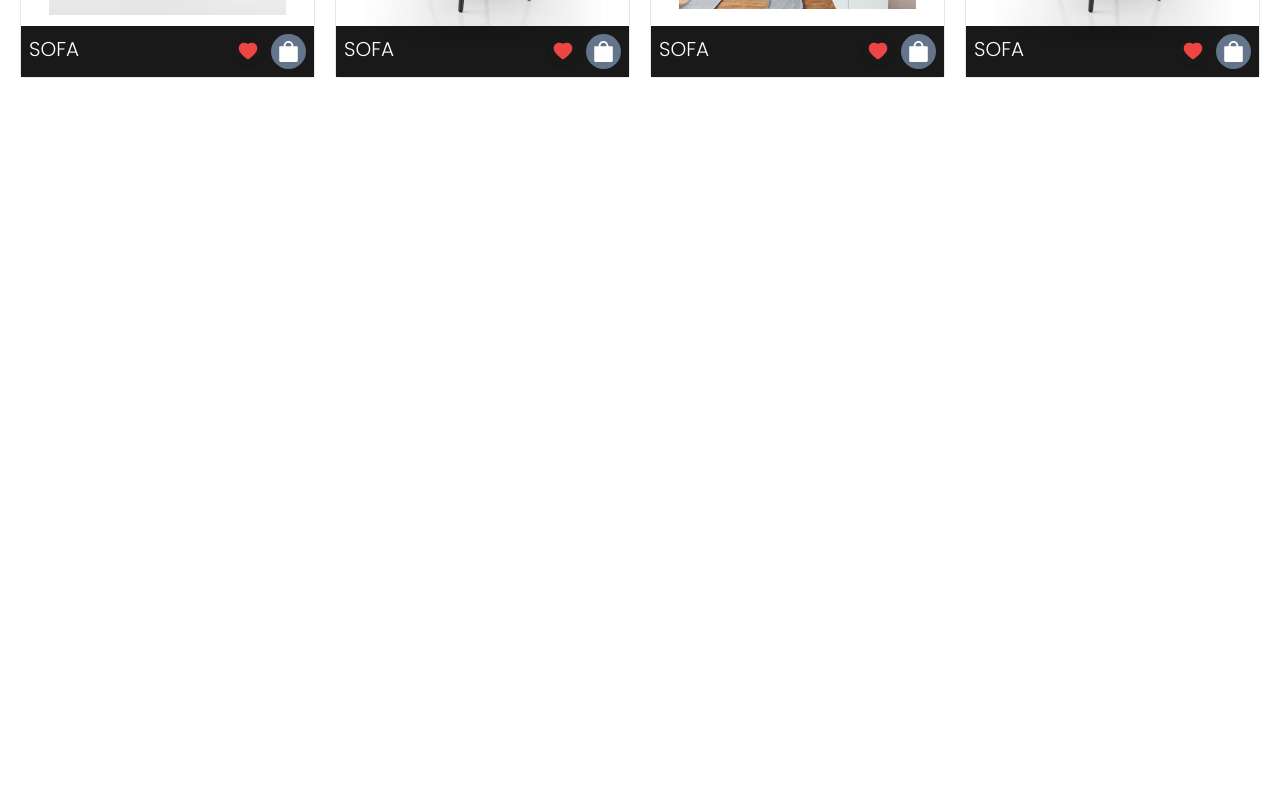
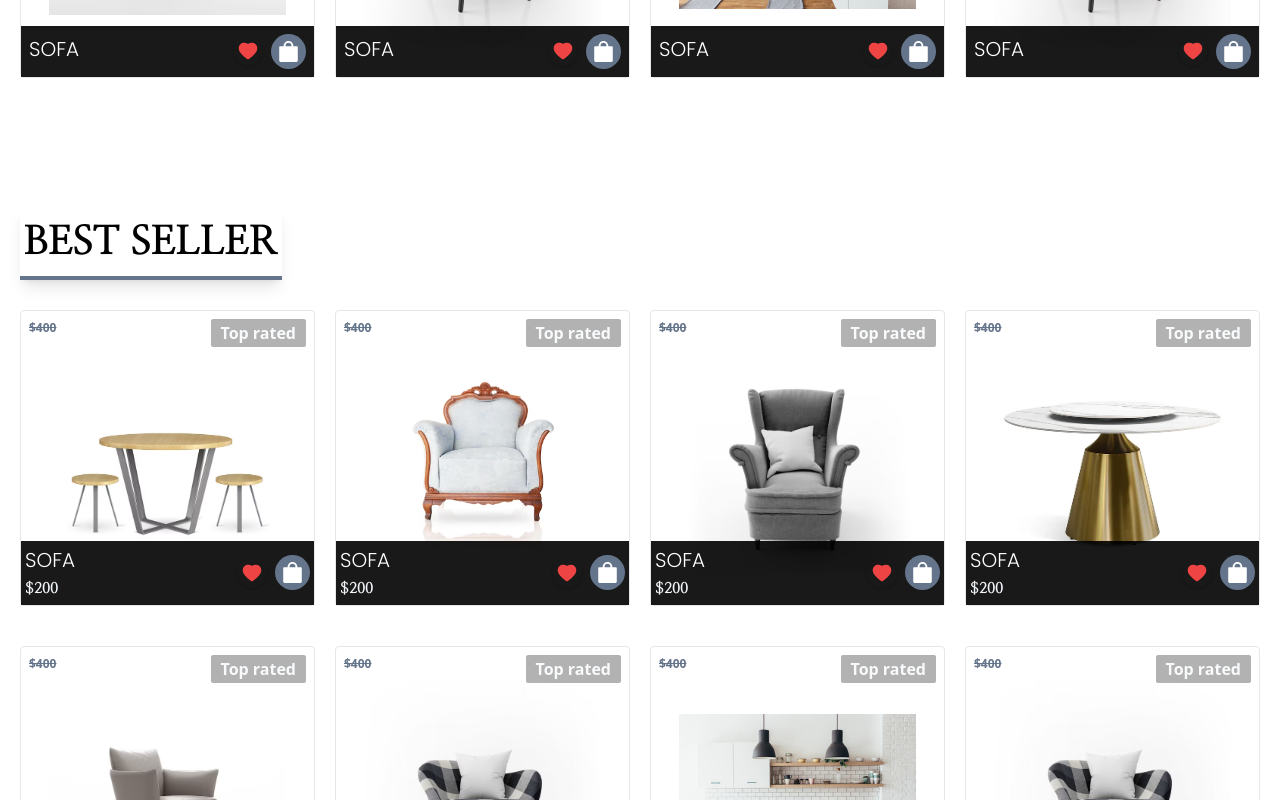
Before and after one commit to DesmondNzubechi/Furniture-website, a React (Create React App) app: page / in a window 1280 px wide. Shown: the part 1620-2420 px from the top of the page. Before the commit the page ends 1788 px from the top, so only its background shows below. Built offline with nearby package versions, Linux system fonts and the light colour scheme; a web font is replaced by a local one.

Commit message:
new change

```diff
--- /dev/null
+++ b/src/components/Best Seller/BestSeller.jsx
@@ -0,0 +1,97 @@
+import React, { useRef, useState } from "react";
+// Import Swiper React components
+import { Swiper, SwiperSlide } from "swiper/react";
+
+// Import Swiper styles
+import "swiper/css";
+import "swiper/css/pagination";
+
+// import required modules
+import { Pagination } from "swiper";
+
+import newArrivalImg1 from '../../assets/circleT.avif';
+import newArrivalImg2 from '../../assets/cushion1.avif';
+import newArrivalImg3 from '../../assets/cushion2.avif';
+import newArrivalImg4 from '../../assets/img2.webp';
+import newArrivalImg5 from '../../assets/officeF3.avif';
+import newArrivalImg6 from '../../assets/officeF2.avif';
+import newArrivalImg7 from '../../assets/kitchen2.jpg';
+import newArrivalImg8 from '../../assets/officeF2.avif';
+
+import {AiFillShopping, AiFillHeart} from 'react-icons/ai';
+
+let newArrivalObj = [
+    {
+        Img : newArrivalImg1,
+        name: 'sofa',
+    },
+    {
+        Img : newArrivalImg2,
+        name: 'sofa',
+    },
+    {
+        Img : newArrivalImg3,
+        name: 'sofa',
+    },
+    {
+        Img : newArrivalImg4,
+        name: 'sofa',
+    },
+    {
+        Img : newArrivalImg5,
+        name: 'sofa',
+    },
+    {
+        Img : newArrivalImg6,
+        name: 'sofa',
+    },
+    {
+        Img : newArrivalImg7,
+        name: 'sofa',
+    },
+    {
+        Img : newArrivalImg8,
+        name: 'sofa',
+    }
+]
+
+
+export const BestSeller = () => {
+    return(
+        <div className="py-[50px] ">
+       <div>
+        <h1 className="uppercase my-[20px] p-1 text-center border-b-[4px] border-slate-500 shadow-lg w-fit font-myfont text-[25px] md:text-[40px] ">Best Seller</h1>
+     <div className="grid  grid-cols-2 md:grid-cols-3 lg:grid-cols-4 gap-5 ">
+{
+newArrivalObj.map(items => (
+
+
+
+
+    <div className="md:p-3 p-1 rounded relative flex flex-col justify-center items-center    border my-[10px]  md:min-w-[150px] ">
+        <div className=" p-4 max-w-[300px] ">
+        <img src={items.Img} alt="" className="w-full" />
+        </div>
+        <p className="absolute top-2 left-2 text-[12px] font-semibold line-through text-slate-500  ">$400</p>
+        <strong className="absolute top-0 right-0 m-2 bg-Icon px-[10px] py-[2px] rounded-[2px] text-slate-50 ">Top rated</strong>
+        <div className="flex absolute bottom-0 left-0 right-0  bg-Tp p-1 flex-row justify-between ">
+            <div>
+            <h1 className="md:text-[20px] text-[12px] text-white font-fonty uppercase ">{items.name}</h1>
+                <div>
+                    <span className="font-myfont md:text-[15px] text-[12px] text-slate-100 ">$200</span>
+
+                </div>
+            </div>
+            <div className="flex flex-row gap-2 items-center">
+            <AiFillHeart className="text-[20px] p-1  text-red-500 shadow rounded-full md:text-[30px]  "/>
+    <AiFillShopping className="text-[20px] p-1 text-white bg-slate-500 rounded-full  md:text-[35px] "/>
+            </div>
+        </div>
+    </div>
+))
+}
+     </div>
+       </div>
+        </div>
+    )
+}
--- a/src/pages/Home/Home.jsx
+++ b/src/pages/Home/Home.jsx
@@ -2,12 +2,14 @@ import React from "react";
 import { HeroSection } from "../../components/Hero Section/heroSection";
 import { WhyChooseUs } from "../../components/Hero Section/heroSection";
 import { NewArrival } from "../../components/New Arrival/NewArrival";
+import { BestSeller } from "../../components/Best Seller/BestSeller";
 export const Home = () => {
     return (
         <div className="px-[20px] overflow-x-hidden pt-[70px] pb-[30px] ">
         <HeroSection/>
         <WhyChooseUs/>
         <NewArrival/>
+        <BestSeller/>
         </div>
     )
 }
```
